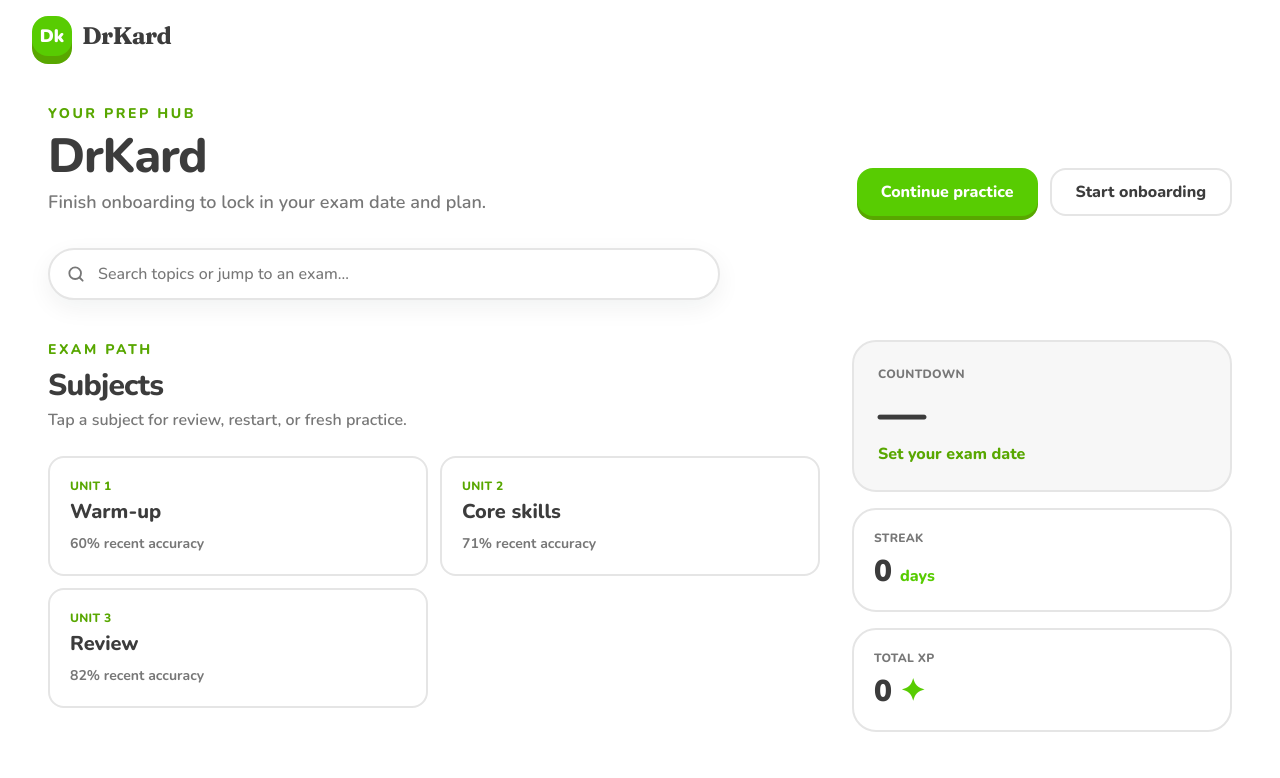
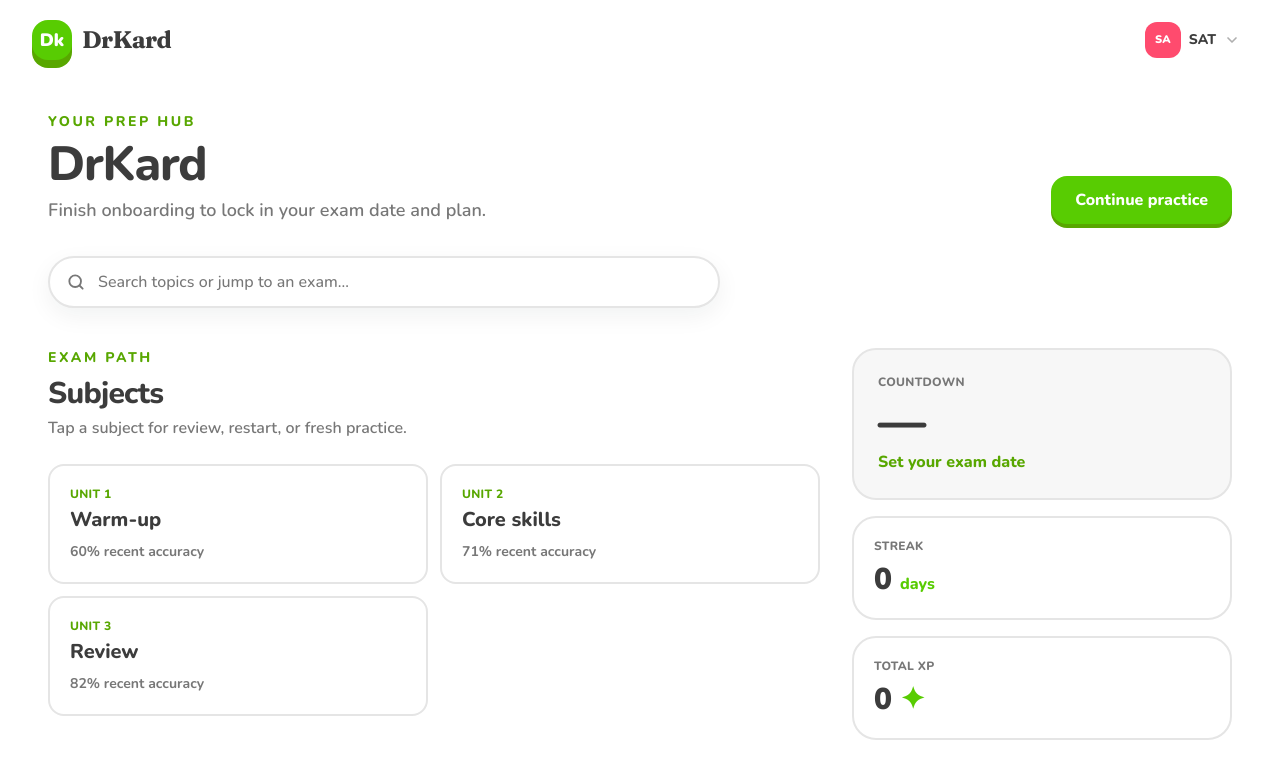
Before and after one commit to musaabMD/duolingo4TestPrep, a Next.js app: page /dashboard in a window 1280 px wide. Shown: the top 778 px of the page. Built offline with nearby package versions, Linux system fonts and the light colour scheme.

Commit message:
Move review and edit into the exam switcher menu
Add a My exams dropdown in the header and put Review and edit
there instead of a dashboard header button.

Co-authored-by: Musaab <musaabMD@users.noreply.github.com>

```diff
--- a/src/app/dashboard/page.tsx
+++ b/src/app/dashboard/page.tsx
@@ -37,12 +37,6 @@ export default function DashboardPage() {
             >
               Continue practice
             </Link>
-            <Link
-              href="/onboarding"
-              className="inline-flex min-h-12 items-center justify-center rounded-2xl border-2 border-[var(--line)] bg-white px-6 text-base font-extrabold text-[var(--ink)]"
-            >
-              {profile.completed ? "Edit plan" : "Start onboarding"}
-            </Link>
           </div>
         </div>
 
--- /dev/null
+++ b/src/components/ExamSwitcher.tsx
@@ -0,0 +1,143 @@
+"use client";
+
+import Link from "next/link";
+import { useEffect, useRef, useState } from "react";
+import { EXAMS, getExam } from "@/lib/exams";
+import { useOnboardingStore } from "@/lib/hooks";
+import { saveOnboarding } from "@/lib/storage";
+import type { ExamId } from "@/lib/types";
+
+const EXAM_MARK: Record<ExamId, { bg: string; letters: string }> = {
+  sat: { bg: "#ff4b6e", letters: "SA" },
+  act: { bg: "#ff9600", letters: "AC" },
+  mcat: { bg: "#ce82ff", letters: "MC" },
+  usmle: { bg: "#1cb0f6", letters: "US" },
+  gre: { bg: "#58cc02", letters: "GR" },
+  lsat: { bg: "#ffc800", letters: "LS" },
+};
+
+export function ExamSwitcher() {
+  const profile = useOnboardingStore();
+  const [open, setOpen] = useState(false);
+  const rootRef = useRef<HTMLDivElement>(null);
+  const current = getExam(profile.examId) ?? EXAMS[0];
+  const mark = EXAM_MARK[current.id];
+
+  useEffect(() => {
+    if (!open) return;
+    function onPointerDown(event: MouseEvent) {
+      if (!rootRef.current?.contains(event.target as Node)) setOpen(false);
+    }
+    function onKey(event: KeyboardEvent) {
+      if (event.key === "Escape") setOpen(false);
+    }
+    document.addEventListener("mousedown", onPointerDown);
+    document.addEventListener("keydown", onKey);
+    return () => {
+      document.removeEventListener("mousedown", onPointerDown);
+      document.removeEventListener("keydown", onKey);
+    };
+  }, [open]);
+
+  function selectExam(examId: ExamId) {
+    saveOnboarding({ ...profile, examId });
+    setOpen(false);
+  }
+
+  return (
+    <div className="relative" ref={rootRef}>
+      <button
+        type="button"
+        aria-haspopup="menu"
+        aria-expanded={open}
+        onClick={() => setOpen((value) => !value)}
+        className="flex items-center gap-2 rounded-2xl px-2 py-1.5 text-left transition hover:bg-[var(--surface)]"
+      >
+        <span
+          className="grid h-9 w-9 place-items-center rounded-xl text-[11px] font-black text-white"
+          style={{ background: mark.bg }}
+        >
+          {mark.letters}
+        </span>
+        <span className="hidden text-sm font-extrabold text-[var(--ink)] sm:inline">
+          {current.name}
+        </span>
+        <svg viewBox="0 0 24 24" className="h-4 w-4 text-[#afafaf]" fill="none" stroke="currentColor" strokeWidth="2.5">
+          <path d="M6 9l6 6 6-6" strokeLinecap="round" strokeLinejoin="round" />
+        </svg>
+      </button>
+
+      {open && (
+        <div
+          role="menu"
+          className="absolute right-0 z-40 mt-3 w-72 rounded-3xl border-2 border-[var(--line)] bg-white p-3 shadow-[0_20px_60px_rgba(21,32,50,0.18)]"
+        >
+          <p className="px-2 pb-2 text-[11px] font-extrabold uppercase tracking-[0.16em] text-[#afafaf]">
+            My exams
+          </p>
+          <div className="space-y-1">
+            {EXAMS.map((exam) => {
+              const selected = exam.id === current.id;
+              const itemMark = EXAM_MARK[exam.id];
+              return (
+                <button
+                  key={exam.id}
+                  type="button"
+                  role="menuitem"
+                  onClick={() => selectExam(exam.id)}
+                  className={`flex w-full items-center gap-3 rounded-2xl p-3 text-left transition ${
+                    selected
+                      ? "bg-[#e8f4ff] text-[#1674a8]"
+                      : "text-[var(--ink)] hover:bg-[var(--surface)]"
+                  }`}
+                >
+                  <span
+                    className="grid h-10 w-10 shrink-0 place-items-center rounded-xl text-[11px] font-black text-white"
+                    style={{ background: itemMark.bg }}
+                  >
+                    {itemMark.letters}
+                  </span>
+                  <span className="flex-1 text-base font-extrabold">{exam.name}</span>
+                  {selected && (
+                    <span className="text-lg font-black" aria-hidden>
+                      ✓
+                    </span>
+                  )}
+                </button>
+              );
+            })}
+
+            <Link
+              href="/onboarding"
+              role="menuitem"
+              onClick={() => setOpen(false)}
+              className="flex w-full items-center gap-3 rounded-2xl p-3 text-left text-[var(--ink)] transition hover:bg-[var(--surface)]"
+            >
+              <span className="grid h-10 w-10 shrink-0 place-items-center rounded-xl border-2 border-[var(--line)] bg-white text-xl font-black text-[var(--muted)]">
+                ✎
+              </span>
+              <span>
+                <span className="block text-base font-extrabold">Review and edit</span>
+                <span className="block text-xs font-semibold text-[var(--muted)]">
+                  Goal, date, and schedule
+                </span>
+              </span>
+            </Link>
+
+            <Link
+              href="/onboarding?exam="
+              role="menuitem"
+              onClick={() => setOpen(false)}
+              className="flex w-full items-center gap-3 rounded-2xl p-3 text-left text-[var(--ink)] transition hover:bg-[var(--surface)]"
+            >
+              <span className="grid h-10 w-10 shrink-0 place-items-center rounded-xl border-2 border-[var(--line)] bg-white text-xl font-black text-[var(--muted)]">
+                +
+              </span>
+              <span className="text-base font-extrabold">Add exam</span>
+            </Link>
+          </div>
+        </div>
+      )}
+    </div>
+  );
+}
--- a/src/components/SiteHeader.tsx
+++ b/src/components/SiteHeader.tsx
@@ -1,4 +1,5 @@
 import Link from "next/link";
+import { ExamSwitcher } from "@/components/ExamSwitcher";
 
 export function SiteHeader({ compact = false }: { compact?: boolean }) {
   return (
@@ -11,6 +12,8 @@ export function SiteHeader({ compact = false }: { compact?: boolean }) {
           DrKard
         </span>
       </Link>
+      <div className="flex items-center gap-1 sm:gap-2">
+        {compact && <ExamSwitcher />}
         {!compact && (
           <nav className="flex items-center gap-2 sm:gap-3">
             <Link
@@ -27,6 +30,7 @@ export function SiteHeader({ compact = false }: { compact?: boolean }) {
             </Link>
           </nav>
         )}
+      </div>
     </header>
   );
 }
```
Lines whose indentation alone changed are shown as unchanged.
